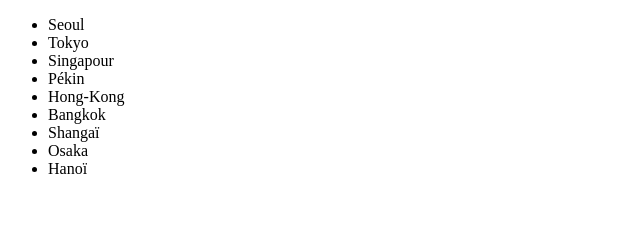
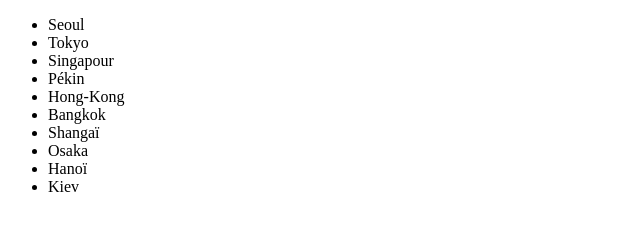
Before and after one commit to nist0/FormGitDist, a plain HTML site: page index.html in a window 1280 px wide. Shown: the full height of the page, 0-640 px from the left. Drawn offline with Linux system fonts and the light colour scheme.

Commit message:
Kiev added.

```diff
--- a/index.html
+++ b/index.html
@@ -15,6 +15,7 @@
 			<li>Shangaï</li>
 			<li>Osaka</li>
 			<li>Hanoï</li>
+			<li>Kiev</li>
 		</ul>
 	</body>
 </html>
```
